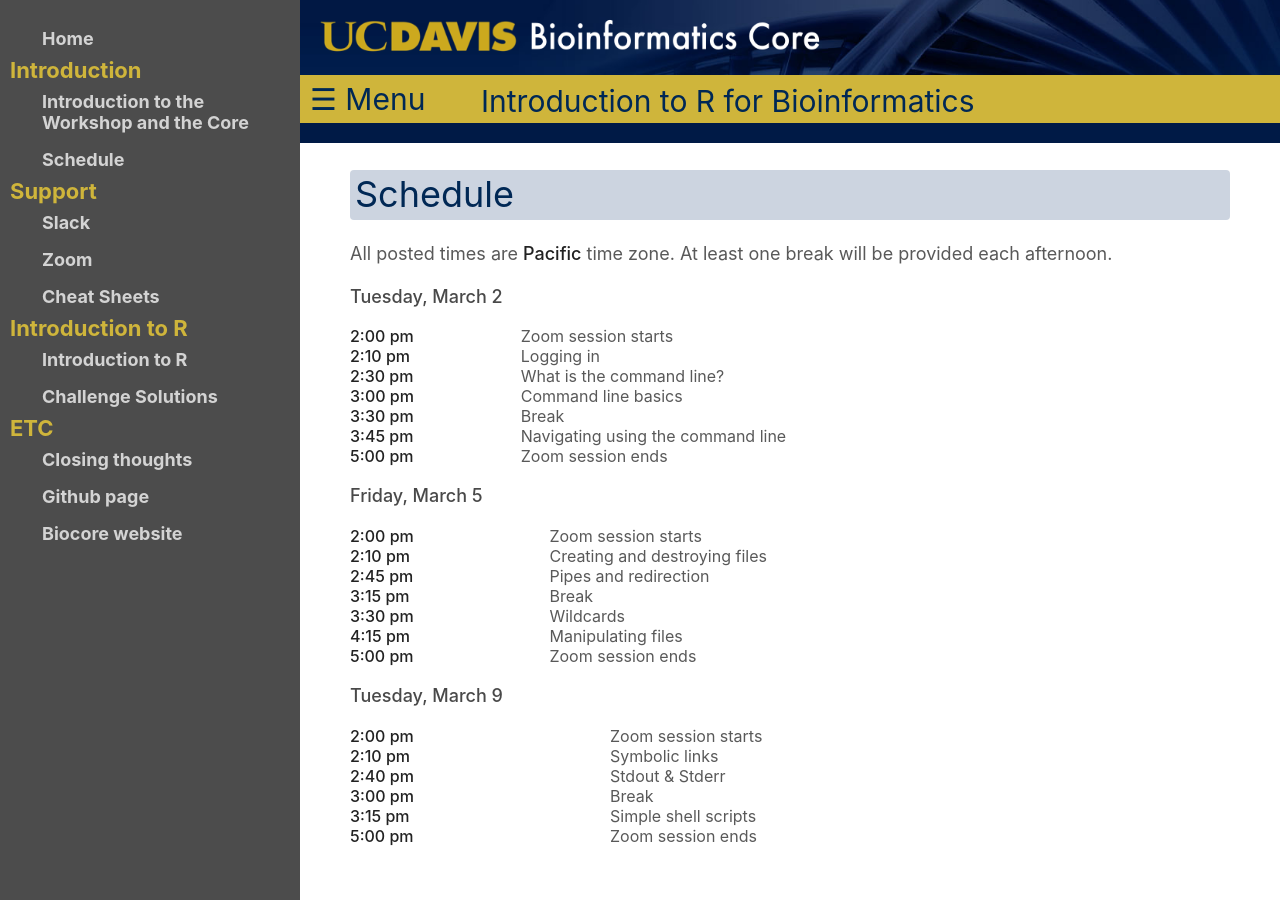
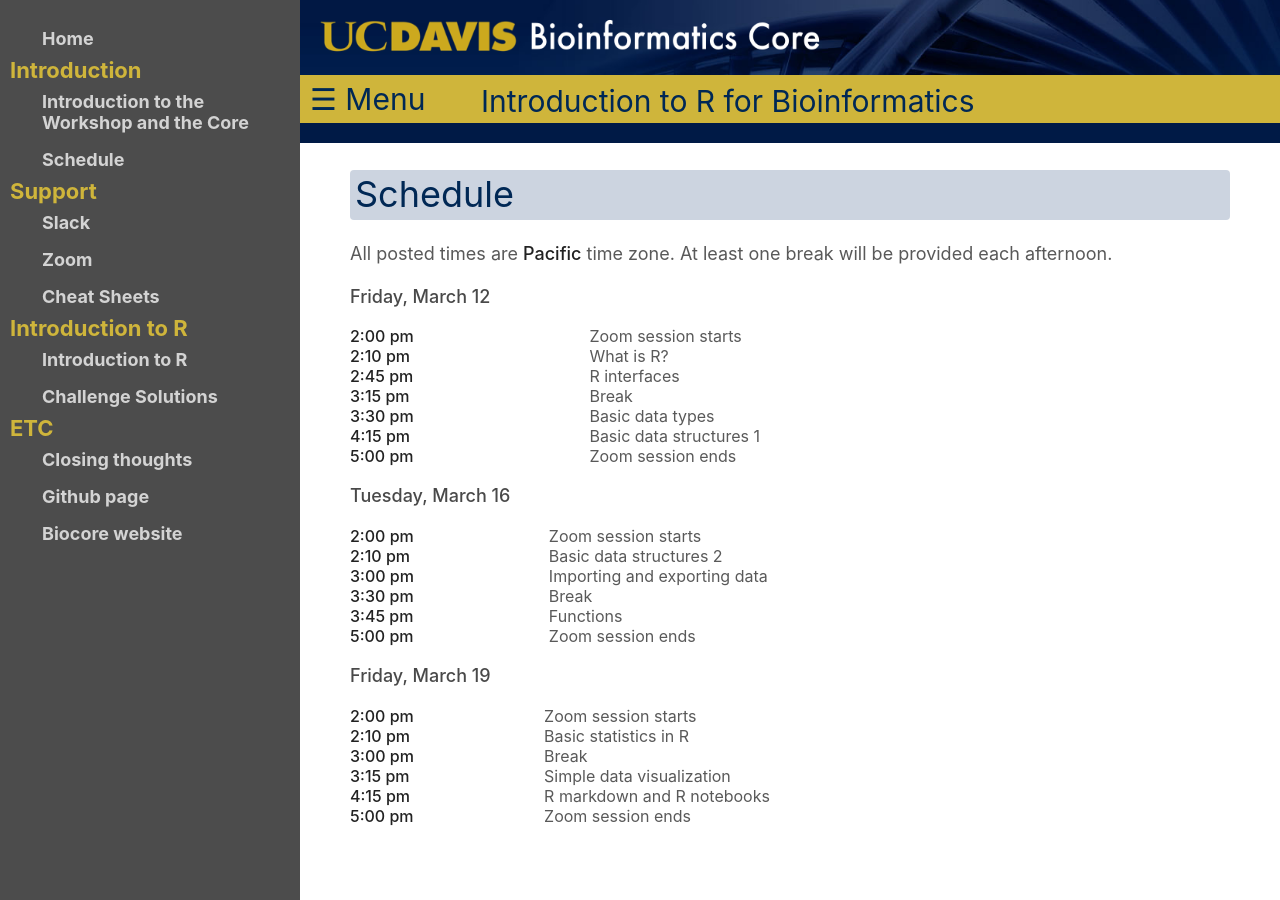
Before and after one commit to ucdavis-bioinformatics-training/2021-June-Introduction-to-R-for-Bioinformatics, a Jekyll site: the page built from base/schedule.md, in a window 1280 px wide. Built offline with Jekyll 4.4.1, drawn with Linux system fonts in a browser that asks for light colours; our own code applies the rules of GitHub Pages for plain Markdown files.

Commit message:
update sched

```diff
--- a/base/schedule.md
+++ b/base/schedule.md
@@ -2,34 +2,33 @@
 
 All posted times are **Pacific** time zone. At least one break will be provided each afternoon.
 
-#### Tuesday, March 2
+#### Friday, March 12
 
 |:----------- |:------------------- |
 |**2:00 pm**  | Zoom session starts |
-|**2:10 pm**  | Logging in |
-|**2:30 pm**  | What is the command line? |
-|**3:00 pm**  | Command line basics |
-|**3:30 pm**  | Break |
-|**3:45 pm**  | Navigating using the command line |
+|**2:10 pm**  | What is R? |
+|**2:45 pm**  | R interfaces |
+|**3:15 pm**  | Break |
+|**3:30 pm**  | Basic data types |
+|**4:15 pm**  | Basic data structures 1 |
 |**5:00 pm** | Zoom session ends |
 
-#### Friday, March 5
+#### Tuesday, March 16
 
 |:----------- |:------------------- |
 |**2:00 pm**  | Zoom session starts |
-|**2:10 pm**  | Creating and destroying files |
-|**2:45 pm**  | Pipes and redirection |
-|**3:15 pm**  | Break |
-|**3:30 pm**  | Wildcards |
-|**4:15 pm**  | Manipulating files |
+|**2:10 pm**  | Basic data structures 2 |
+|**3:00 pm**  | Importing and exporting data |
+|**3:30 pm**  | Break |
+|**3:45 pm**  | Functions |
 |**5:00 pm** | Zoom session ends |
 
-#### Tuesday, March 9
+#### Friday, March 19
 
 |:----------- |:------------------- |
 |**2:00 pm**  | Zoom session starts |
-|**2:10 pm**  | Symbolic links |
-|**2:40 pm**  | Stdout & Stderr |
+|**2:10 pm**  | Basic statistics in R |
 |**3:00 pm**  | Break |
-|**3:15 pm**  | Simple shell scripts |
+|**3:15 pm**  | Simple data visualization |
+|**4:15 pm**  | R markdown and R notebooks |
 |**5:00 pm** | Zoom session ends |
```
